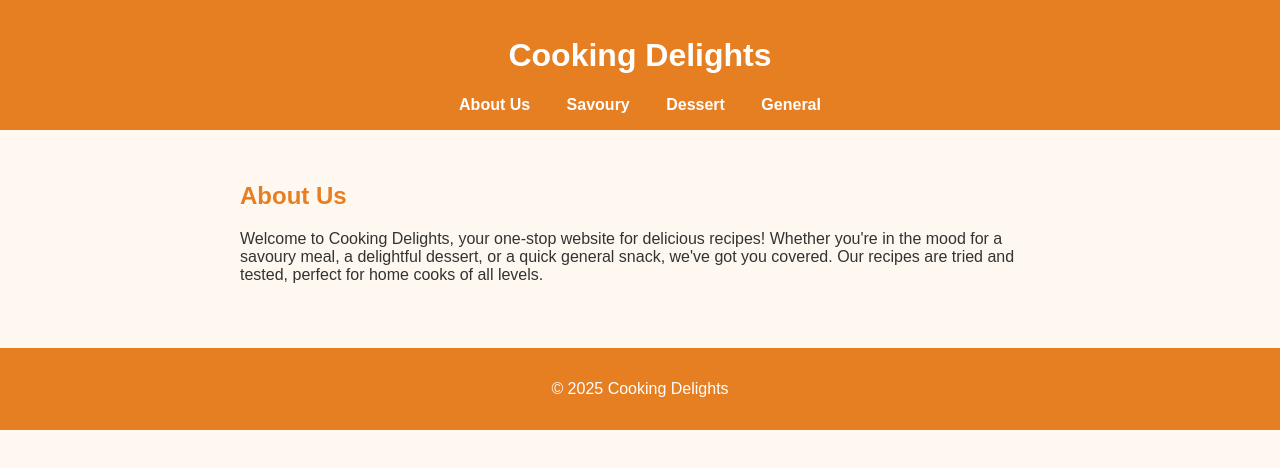
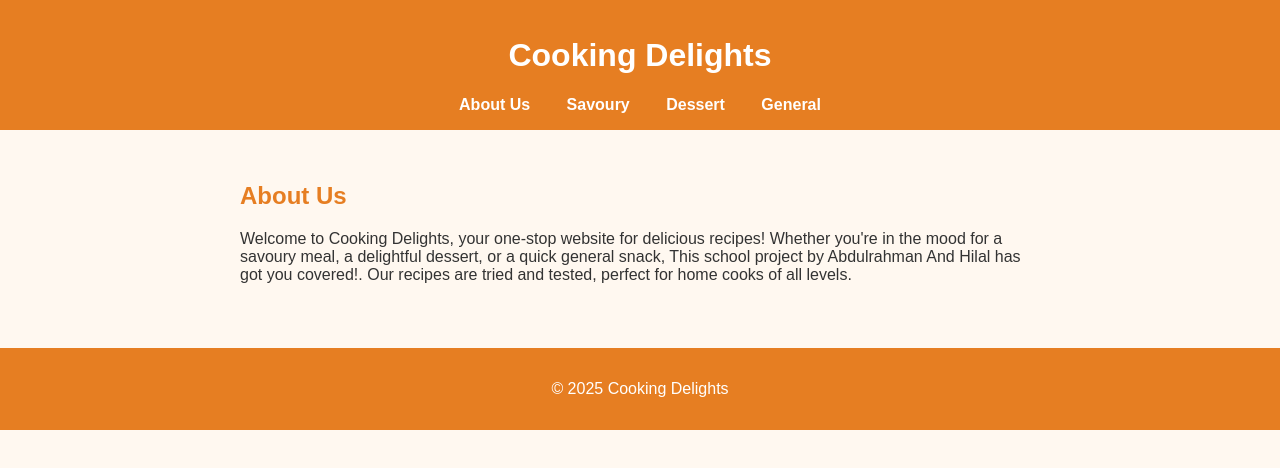
Before and after one commit to ShiftWalker009/Cooking-Website, a plain HTML site: page about.html in a window 1280 px wide. Drawn offline with Linux system fonts and the light colour scheme.

Commit message:
Update about.html

```diff
--- a/about.html
+++ b/about.html
@@ -21,7 +21,7 @@
   <main>
     <section>
       <h2>About Us</h2>
-      <p>Welcome to Cooking Delights, your one-stop website for delicious recipes! Whether you're in the mood for a savoury meal, a delightful dessert, or a quick general snack, we've got you covered. Our recipes are tried and tested, perfect for home cooks of all levels.</p>
+      <p>Welcome to Cooking Delights, your one-stop website for delicious recipes! Whether you're in the mood for a savoury meal, a delightful dessert, or a quick general snack, This school project by Abdulrahman And Hilal has got you covered!. Our recipes are tried and tested, perfect for home cooks of all levels.</p>
     </section>
   </main>
 
```
